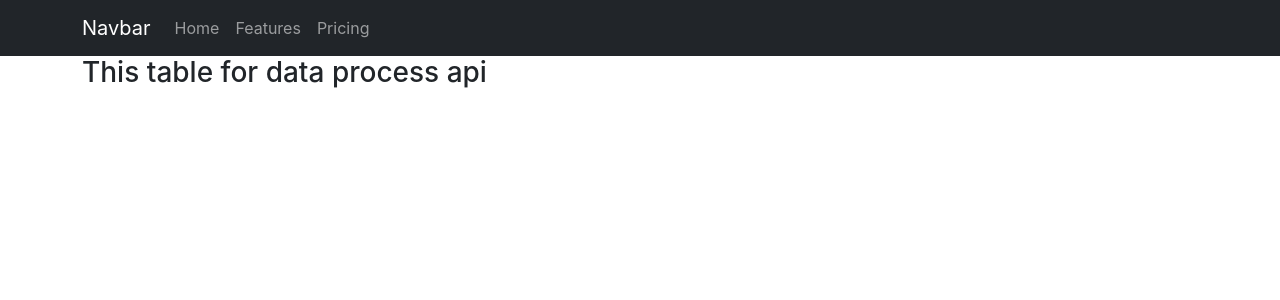
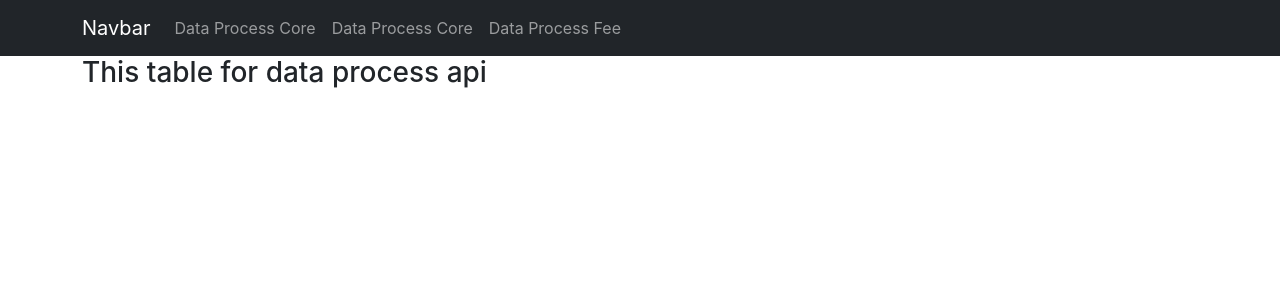
Before and after one commit to muhano/HanaOverbooking, a React (Create React App) app in the folder client/: page / in a window 1280 px wide. Shown: the top 300 px of the page. Built offline with nearby package versions, Linux system fonts and the light colour scheme.

Commit message:
create navbar in client

```diff
--- a/client/src/App.js
+++ b/client/src/App.js
@@ -1,8 +1,8 @@
 import { Routes, Route } from "react-router-dom";
 import Dashboard from "./pages/Dashboard"
-import ProcessApiTable from "./components/processApiTable"
-import ProcessCoreTable from "./components/processCoreTable"
-import ProcessFeeTable from "./components/processFeeTable"
+import ProcessApiTable from "./components/ProcessApiTable"
+import ProcessCoreTable from "./components/ProcessCoreTable"
+import ProcessFeeTable from "./components/ProcessFeeTable"
 
 function App() {
     return (
--- /dev/null
+++ b/client/src/components/DashboardNavbar.js
@@ -0,0 +1,19 @@
+import { Container, Navbar, Nav } from "react-bootstrap";
+import {Link} from "react-router-dom"
+
+function DashboardNavbar() {
+    return (
+        <Navbar bg="dark" variant="dark">
+            <Container>
+                <Navbar.Brand as={Link} to="/">Navbar</Navbar.Brand>
+                <Nav className="me-auto">
+                    <Nav.Link as={Link} to="/">Data Process Core</Nav.Link>
+                    <Nav.Link as={Link} to="processcoretable">Data Process Core</Nav.Link>
+                    <Nav.Link as={Link} to="processfeetable">Data Process Fee</Nav.Link>
+                </Nav>
+            </Container>
+        </Navbar>
+    )
+}
+
+export default DashboardNavbar
--- a/client/src/components/processApiTable.js
+++ b/client/src/components/processApiTable.js
@@ -1,6 +1,6 @@
 import { Container } from "react-bootstrap"
 
-function processApiTable() {
+function ProcessApiTable() {
     return (
         <Container>
             <h3>This table for data process api</h3>
@@ -8,4 +8,4 @@ function processApiTable() {
     )
 }
 
-export default processApiTable
+export default ProcessApiTable
--- a/client/src/components/processCoreTable.js
+++ b/client/src/components/processCoreTable.js
@@ -1,6 +1,6 @@
 import { Container } from "react-bootstrap"
 
-function processCoreTable() {
+function ProcessCoreTable() {
     return (
         <Container>
             <h3>This table for data process core</h3>
@@ -8,4 +8,4 @@ function processCoreTable() {
     )
 }
 
-export default processCoreTable
+export default ProcessCoreTable
--- a/client/src/components/processFeeTable.js
+++ b/client/src/components/processFeeTable.js
@@ -1,6 +1,6 @@
 import {Container} from "react-bootstrap"
 
-function processFeetable() {
+function ProcessFeetable() {
     return(
         <Container>
             <h3>this is data process fee table</h3>
@@ -8,4 +8,4 @@ function processFeetable() {
     )
 }
 
-export default processFeetable
+export default ProcessFeetable
--- a/client/src/pages/Dashboard.js
+++ b/client/src/pages/Dashboard.js
@@ -1,19 +1,10 @@
-import { Container, Navbar, Nav } from "react-bootstrap";
 import { Outlet } from "react-router-dom";
+import DashboardNavbar from "../components/DashboardNavbar"
 
 function Dashboard() {
     return (
         <>
-            <Navbar bg="dark" variant="dark">
-                <Container>
-                    <Navbar.Brand href="#home">Navbar</Navbar.Brand>
-                    <Nav className="me-auto">
-                        <Nav.Link href="#home">Home</Nav.Link>
-                        <Nav.Link href="#features">Features</Nav.Link>
-                        <Nav.Link href="#pricing">Pricing</Nav.Link>
-                    </Nav>
-                </Container>
-            </Navbar>
+            <DashboardNavbar />
             <Outlet />
         </>
     )
```
